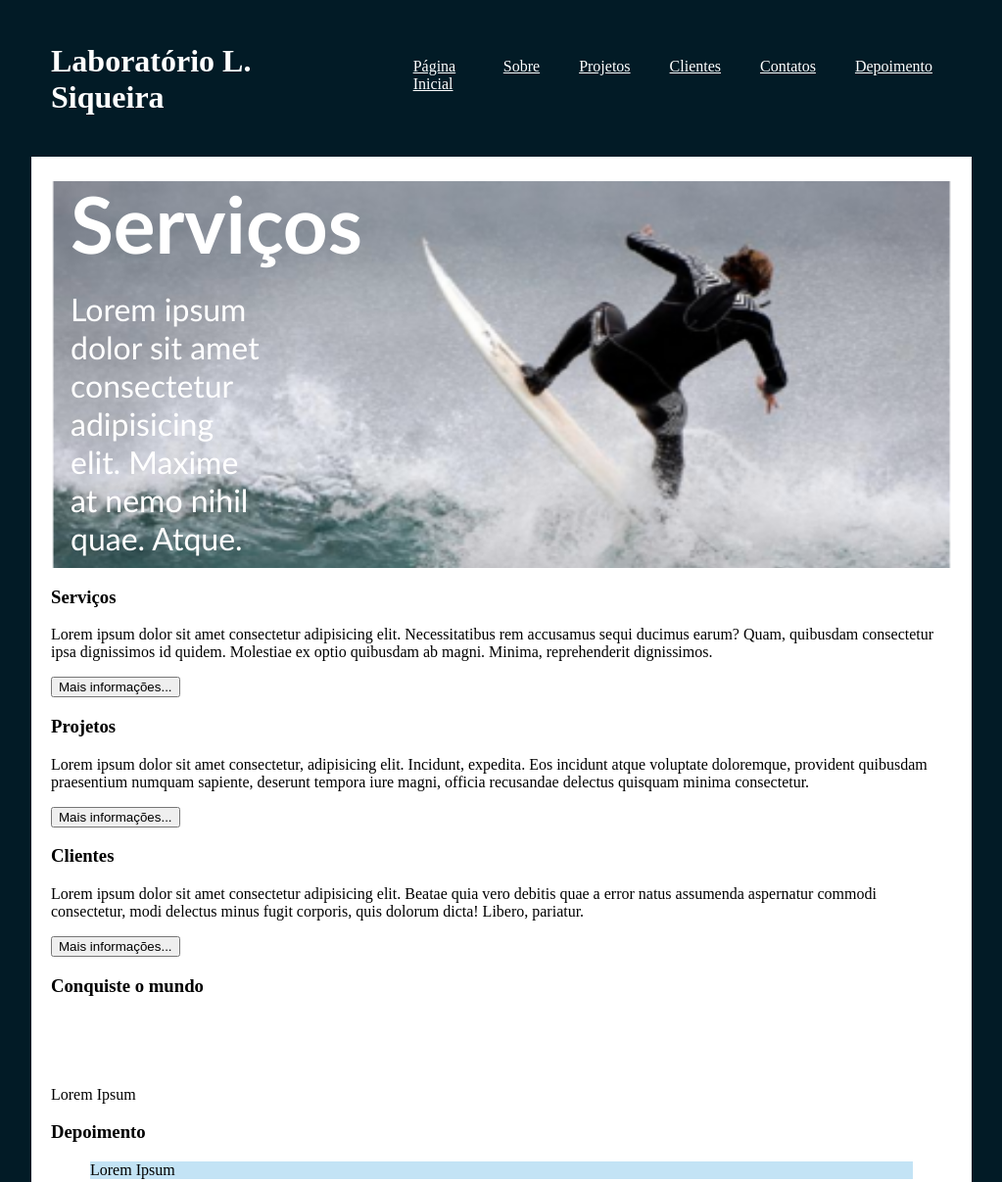
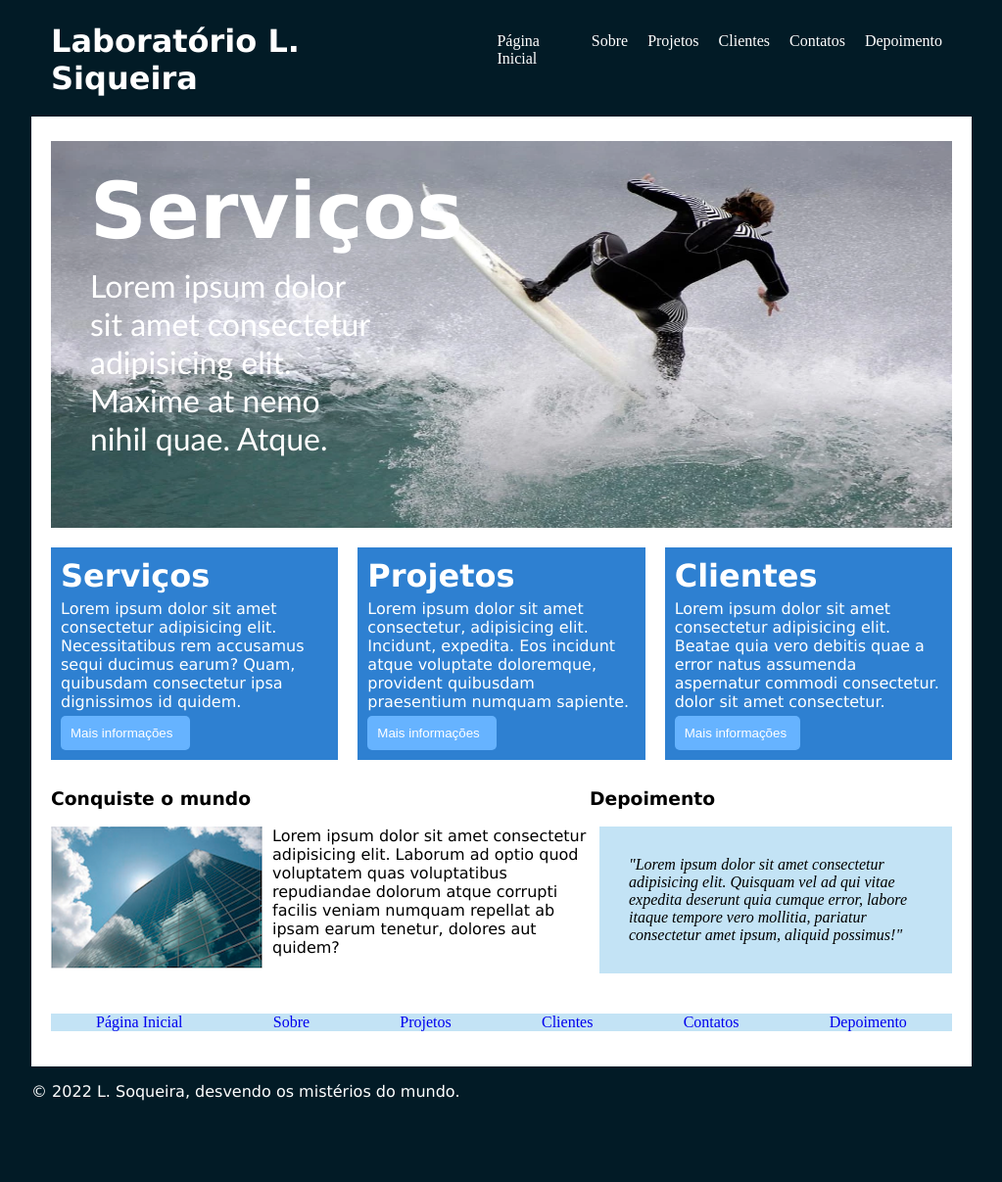
Before and after one commit to E-rhari/E-rhari.github.io, a plain HTML site: page design_web/lab02/L Siqueira Lab.html in a window 1280 px wide. Shown: the part 5-1212 px from the top of the page at 98% size, without its empty margins (128-1151 px from the left). After the commit the page ends 1145 px from the top, so only its background shows below. Drawn offline with Linux system fonts and the light colour scheme.

Commit message:
Siqueira_Lab_Diagram

```diff
--- a/css/SiqueiraStyleSheet.css
+++ b/css/SiqueiraStyleSheet.css
@@ -1,3 +1,4 @@
+/*Base*/
 body {
     background-color: rgb(2, 27, 38);
 }
@@ -6,64 +7,215 @@ main {
     background-color: rgb( 255, 255, 255);
 }
 
-blockquote, main footer {
-    background-color: rgb(195, 227, 245);
+p{
+
+    font-family: 'Lucida Sans', 'Lucida Sans Regular', 'Lucida Grande', 'Lucida Sans Unicode', Geneva, Verdana, sans-serif;
 }
+
+h1, h2, h3 {
+    font-family: 'Lucida Sans', 'Lucida Sans Regular', 'Lucida Grande', 'Lucida Sans Unicode', Geneva, Verdana, sans-serif
+}
+
+figcaption {
+    font-family: 'Lucida Sans', 'Lucida Sans Regular', 'Lucida Grande', 'Lucida Sans Unicode', Geneva, Verdana, sans-serif;
+}
+
+    /*Nav*/
+    nav ul {
+       display: flex;
+       flex-direction: row;
+       list-style: none;
+    }
+
+    nav li{
+        margin: 10px;
+    }
+    /*!--Nav--!*/
+
+    /*Links*/
+    a{
+        text-decoration: none;
+    }
+    /*!--Links--!*/
+/*!--Base--!*/
+
+/*Divisores*/
+    /*Moldura*/
+    header, main, footer{
+        width: 960px;
+        margin: auto;
+        padding: 20px;
+        box-sizing: border-box;
+    }
+    /*!--Moldura--!*/
+
+    /*Cabeçalho*/
     header {
         display: flex;
         justify-content: space-between;
         flex-direction: row;
     }
 
-nav ul {
-    display: flex;
-    flex-direction: row;
-    list-style: none;
-    justify-content: space-between;
+    header nav ul{
+        margin: 0;
      }
 
-nav li{
-    margin: 20px;
-}
-
-nav a{
+    header nav a{
     color: #fff
     }
 
     header h1 {
         color: #fff;
         justify-content: center;
+        margin: 0;
     }
+    /*!--Cabealho--!*/
 
+    /*Banner*/
     #banner{
-    background-image: url(../img/surf.png);
+        background-image: url(../img/Surfista.jpg);
         background-repeat: no-repeat;
-    background-size: 920px 534px;
+        background-size: 100% 100%;
         background-position: 0 5px;
+        background-attachment: fixed;
         color: #fff;
-    width: 920px;
+        width: 100%;
         height:400px;
-    justify-content: center;
         box-sizing: border-box;
         }
 
+        /*Conteudo Banner*/
         #banner h2{
-    margin: 0 20px 0 20px;
+            margin: 0 0 0 40px;
+            padding: 30px 0 0 0;
             font-size: 5em;
-    font-family: 'Gill Sans', 'Gill Sans MT', Calibri, 'Trebuchet MS', sans-serif;
-
+            font-family: 'Lucida Sans', 'Lucida Sans Regular', 'Lucida Grande', 'Lucida Sans Unicode', Geneva, Verdana, sans-serif;
         }
 
         #banner p{
-    margin: 20px 0 0 20px;
+            margin: 10px 0 0 40px;
             font-size: 2em;
-    width: 200px;
+            width: 300px;
             font-family: 'Gill Sans', 'Gill Sans MT', Calibri, 'Trebuchet MS', sans-serif;
         }
+        /*!--Conteudo Banner--!*/
+    /*!--Banner--!*/
 
-header, main, footer{
-    width: 960px;
+    /*Informações*/
+    #infosec{
+        display: flex;
+        flex-direction: row;
+    }
+        /*Quadrados*/
+        .info {
+            background-color: #2e80d1;
+                color: #fff;
+            width: 300px;
+            height: 100%;
+            padding: 10px;
+            margin: 20px 10px 10px 10px;
+        }
+
+        #inf1{
+            margin-left: 0;
+        }
+
+        #inf3{
+            margin-right: 0;
+        }
+        /*!--Quadrados--!*/
+
+        /*Conteudo Info*/
+        .info h3{
+            font-size: 2em;
+            padding: 0 0 0 0;
+            margin: 0 0 0 0;
+        }
+
+        .info p{
+            margin: 5px 0 5px 0;
+        }
+        /*!--Conteudo Info--!*/
+
+        /*Botão*/
+        .info button{
+            background-color: #66b3ff;
+            color: #fff;
+            text-align: center;
+            border-radius: 5px;
+            border: none;
+            padding: 10px;
+            transition-duration: 0.5s;
+        }
+
+        .info button:hover{
+            background-color: #fff;
+            color: #66b3ff;
+            cursor: pointer;
+            transition: 0.5s
+        }
+
+        .info button:active{
+            background-color: #ffffff;
+            color: #a7e6ff;
+            transition: 0s;
+        }
+        /*!--Quadrados--!*/
+    /*!--Informações--!*/
+
+    /*Fim*/
+    #fim{
+        display: flex;
+        flex-direction: row;
+    }
+    /*"Conquiste o Mundo*/
+    #insp figure{
+        margin: 0;
+        display: flex;
+        flex-direction: row;
+    }
+
+    #insp img{
+        margin: 0 10px 0 0;
+        height: 100%;
+    }
+
+    #insp figcaption{
+        width: 324px;
+    }
+    /*!--"Conquiste o Mundo--!*/
+
+    /*Depoimento*/
+    #depo{
+        width: 400px;
+    }
+
+    #depo blockquote{
+        padding: 30px;
+        font-style: italic;
+        background-color: rgb(195, 227, 245);
+        margin: 0 0 25px 10px;
+    }
+    /*!--Depoimento--!*/
+
+    /*Rodapé*/
+    footer{
+        padding: 0 0 0 0;
+        color: #fff;
+    }
+
+    main footer {
+        background-color: rgb(195, 227, 245);
+        width: auto;
+        padding: 0;
+    }
+
+    footer li{
         margin: auto;
-    padding: 20px;
-    box-sizing: border-box;
     }
+
+    footer ul{
+        padding-left: 0;
+    }
+    /*!--Rodapé--!*/
+/*!--Divisores--!*/
--- a/design_web/lab02/L Siqueira Lab.html
+++ b/design_web/lab02/L Siqueira Lab.html
@@ -24,34 +24,34 @@
                 <h2>Serviços</h2>
                 <p>Lorem ipsum dolor sit amet consectetur adipisicing elit. Maxime at nemo nihil quae. Atque.</p>
             </section>
-            <section>
-                <div>
+            <section id="infosec">
+                <div class="info" id="inf1">
                     <h3>Serviços</h3>
-                    <p>Lorem ipsum dolor sit amet consectetur adipisicing elit. Necessitatibus rem accusamus sequi ducimus earum? Quam, quibusdam consectetur ipsa dignissimos id quidem. Molestiae ex optio quibusdam ab magni. Minima, reprehenderit dignissimos.</p>
-                    <button>Mais informações...</button>
+                    <p>Lorem ipsum dolor sit amet consectetur adipisicing elit. Necessitatibus rem accusamus sequi ducimus earum? Quam, quibusdam consectetur ipsa dignissimos id quidem.</p>
+                    <button>Mais informações &nbsp</button>
                 </div>
-                <div>
+                <div class="info" id="inf2">
                     <h3>Projetos</h3>
-                    <p>Lorem ipsum dolor sit amet consectetur, adipisicing elit. Incidunt, expedita. Eos incidunt atque voluptate doloremque, provident quibusdam praesentium numquam sapiente, deserunt tempora iure magni, officia recusandae delectus quisquam minima consectetur.</p>
-                    <button>Mais informações...</button>
+                    <p>Lorem ipsum dolor sit amet consectetur, adipisicing elit. Incidunt, expedita. Eos incidunt atque voluptate doloremque, provident quibusdam praesentium numquam sapiente.</p>
+                    <button>Mais informações &nbsp</button>
                 </div>
-                <div>
+                <div class="info" id="inf3">
                     <h3>Clientes</h3>
-                    <p>Lorem ipsum dolor sit amet consectetur adipisicing elit. Beatae quia vero debitis quae a error natus assumenda aspernatur commodi consectetur, modi delectus minus fugit corporis, quis dolorum dicta! Libero, pariatur.</p>
-                    <button>Mais informações...</button>
+                    <p>Lorem ipsum dolor sit amet consectetur adipisicing elit. Beatae quia vero debitis quae a error natus assumenda aspernatur commodi consectetur. dolor sit amet consectetur.</p>
+                    <button>Mais informações&nbsp</button>
                 </div>
             </section>
-            <section>
-                <div>
+            <section id="fim">
+                <div id="insp">
                     <h3>Conquiste o mundo</h3>
                     <figure>
-                        <img src="../../img/logo-rodape.png" alt="Imagem">
+                        <img src="../../img/fig1.png" alt="Imagem">
+                        <figcaption>Lorem ipsum dolor sit amet consectetur adipisicing elit. Laborum ad optio quod voluptatem quas voluptatibus repudiandae dolorum atque corrupti facilis veniam numquam repellat ab ipsam earum tenetur, dolores aut quidem?</figcaption>
                     </figure>
-                    <p>Lorem Ipsum</p>
                 </div>
-                <div>
+                <div id="depo">
                     <h3>Depoimento</h3>
-                    <blockquote>Lorem Ipsum</blockquote>
+                    <blockquote>"Lorem ipsum dolor sit amet consectetur adipisicing elit. Quisquam vel ad qui vitae expedita deserunt quia cumque error, labore itaque tempore vero mollitia, pariatur consectetur amet ipsum, aliquid possimus!"</blockquote>
                 </div>
             </section>
         <footer>
```
Also changed, not shown: design_web/lab02/mudanças.html (+1 -1 lines), img/Surfista.jpg (added). Lines whose indentation alone changed are shown as unchanged.
